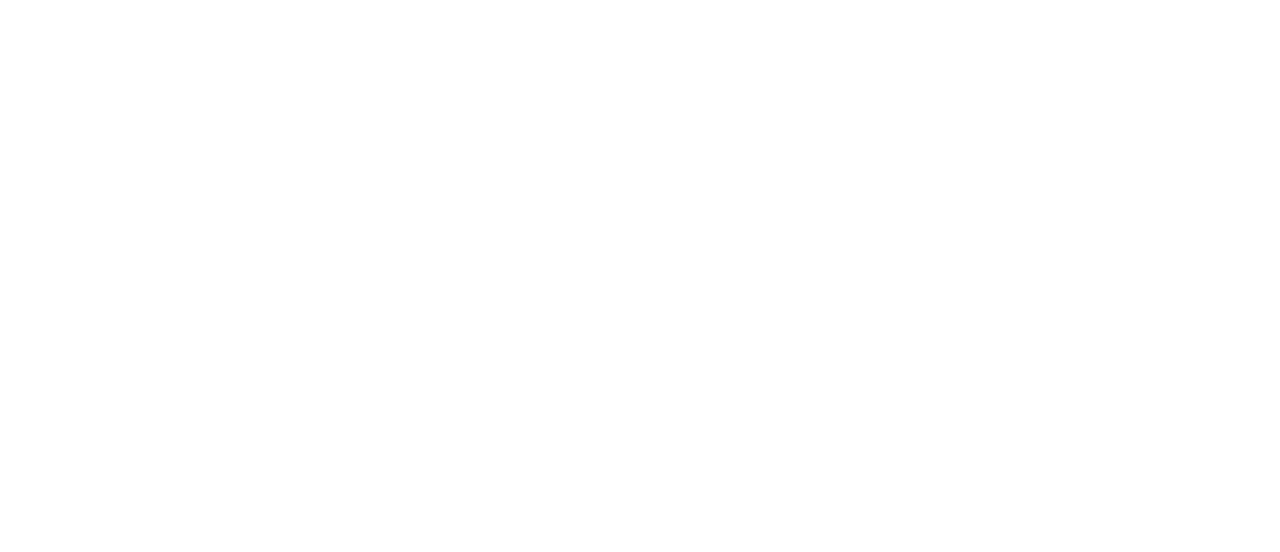
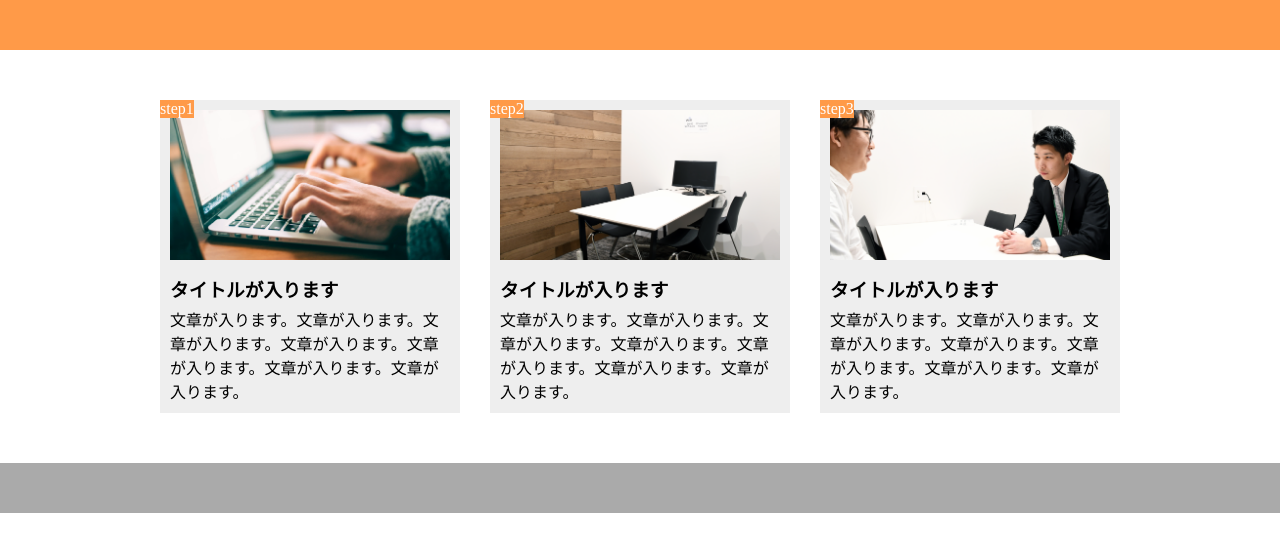
Before and after one commit to hiroki185/chapter9_exercise, a plain HTML site: page index.html in a window 1280 px wide. Drawn offline with Linux system fonts and the light colour scheme.

Commit message:
[Add] レスポンシブする前の状態

```diff
--- a/index.html
+++ b/index.html
@@ -8,6 +8,62 @@
 
   <body>
 
+   <header></header>
+
+   <main>
+
+     <div class="main-box">
+
+       <div class="main-box-visual1"></div>
+
+       <span class="main-box-number">step1</span>
+
+       <h3 class="main-box-text1">タイトルが入ります</h3>
+
+       <p>
+         文章が入ります。文章が入ります。文章が入ります。文章が入ります。文章が入ります。文章が入ります。文章が入ります。
+       </p>
+
+     </div>
+
+     <div class="main-box">
+
+       <div class="main-box-visual2"></div>
+
+       <span class="main-box-number">step2</span>
+
+       <h3 class="main-box-text1">タイトルが入ります</h3>
+
+       <p>
+         文章が入ります。文章が入ります。文章が入ります。文章が入ります。文章が入ります。文章が入ります。文章が入ります。
+       </p>
+
+     </div>
+
+     <div class="main-box">
+
+       <div class="main-box-visual3"></div>
+
+       <span class="main-box-number">step3</span>
+
+       <h3 class="main-box-text1">タイトルが入ります</h3>
+
+       <p>
+         文章が入ります。文章が入ります。文章が入ります。文章が入ります。文章が入ります。文章が入ります。文章が入ります。
+       </p>
+
+     </div>
+
+   </main>
+
+
+
+
+
+
+<footer>
+
+</footer>
 
   </body>
 </html>
--- a/style.css
+++ b/style.css
@@ -0,0 +1,64 @@
+*{
+  margin: 0;
+  padding: 0;
+  box-sizing: border-box;
+}
+
+header{
+  height: 50px;
+background-color: #FF9A48;
+
+}
+
+main{
+  width: 960px;
+  margin: 50px auto;
+  display: flex;
+  justify-content: space-between;
+}
+
+.main-box{
+  width: 300px;
+  background-color: #EEEEEE;
+  padding: 10px;
+  position: relative;
+}
+
+.main-box-visual1{
+  height: 150px;
+  background-image: url(img/flow01.png);
+  background-size: cover;
+  background-position: bottom;
+}
+
+.main-box-visual2{
+  height: 150px;
+  background-image: url(img/flow02.png);
+  background-size: cover;
+  background-position: bottom;
+}
+
+.main-box-visual3{
+  height: 150px;
+  background-image: url(img/flow03.png);
+  background-size: cover;
+  background-position: bottom;
+}
+
+
+.main-box-text1{
+  margin: 15px 0px 5px 0px;
+}
+
+.main-box-number{
+  position: absolute;
+  top: 0;
+  left: 0;
+  background-color: #FF9A48;
+  color: white;
+}
+
+footer{
+  height: 50px;
+  background-color: #AAAAAA;
+}
```
